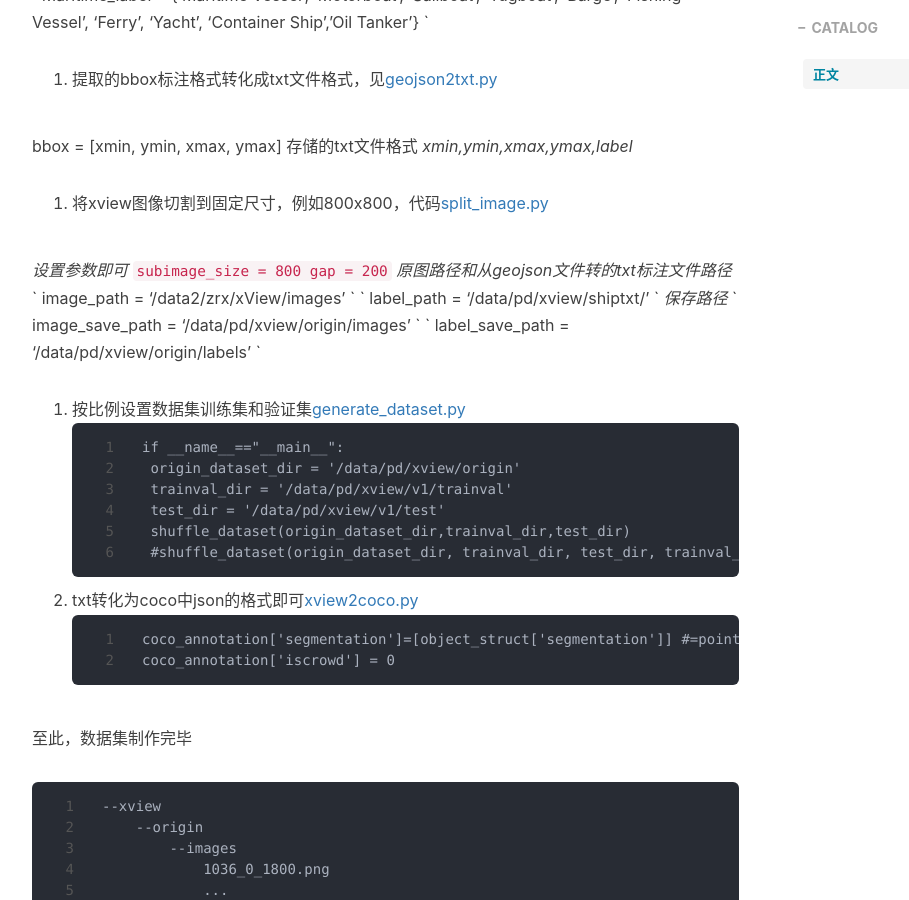
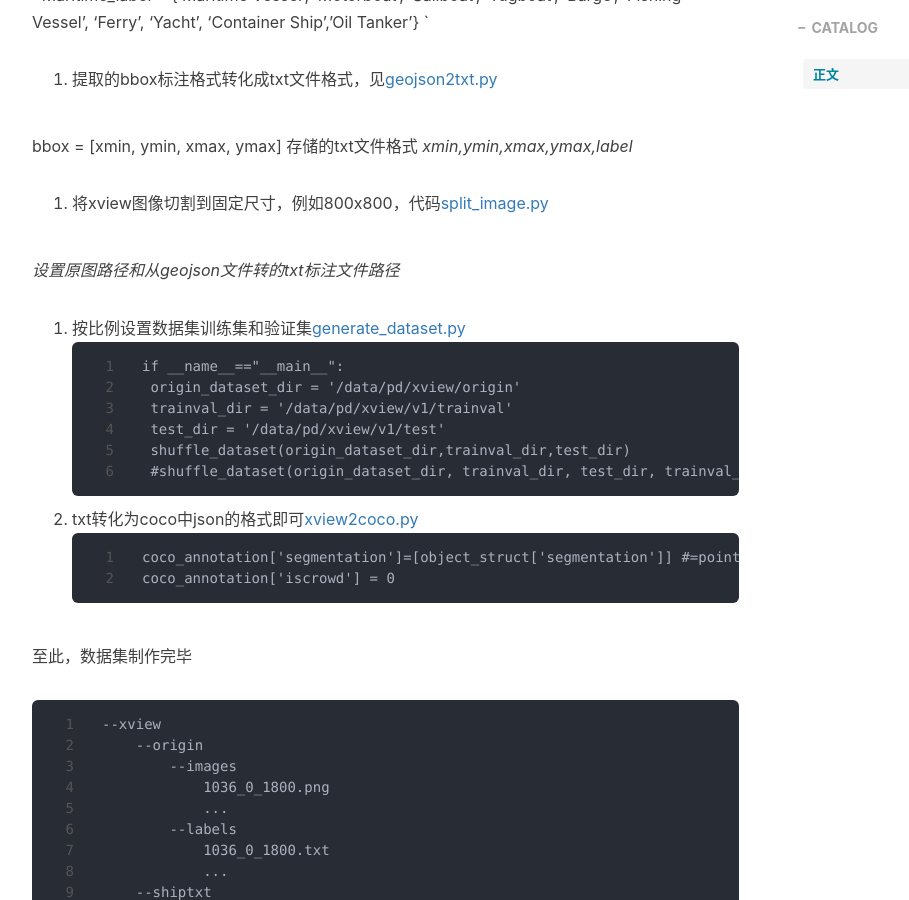
Before and after one commit to PauliKarl/paulikarl.github.io, a Jekyll site: the page built from _posts/2020-11-06-ship-from-xView.markdown, in a window 1280 px wide and 900 px high, scrolled down 872 px. Shown: the whole window, without its empty margins (233-1142 px from the left). Built offline with Jekyll 4.4.1, drawn with Linux system fonts in a browser that asks for light colours; nearby versions of some CDN libraries; comment, search, counter and statistics services are not loaded.

````diff
--- a/_posts/2020-11-06-ship-from-xView.markdown
+++ b/_posts/2020-11-06-ship-from-xView.markdown
@@ -30,15 +30,7 @@
 
 1. 将xview图像切割到固定尺寸，例如800x800，代码[split_image.py](https://github.com/PauliKarl/pktool/blob/main/pktool/datasets/xview/split_image.py)
 
-*设置参数即可*
-`subimage_size = 800  gap = 200`
-*原图路径和从geojson文件转的txt标注文件路径*
-` image_path = '/data2/zrx/xView/images' `
-` label_path = '/data/pd/xview/shiptxt/' `
-*保存路径*
-` image_save_path = '/data/pd/xview/origin/images' `
-` label_save_path = '/data/pd/xview/origin/labels' `
-
+*设置原图路径和从geojson文件转的txt标注文件路径*
 
 1. 按比例设置数据集训练集和验证集[generate_dataset.py](https://github.com/PauliKarl/pktool/blob/main/pktool/datasets/xview/generate_dataset.py)
 ```
````
